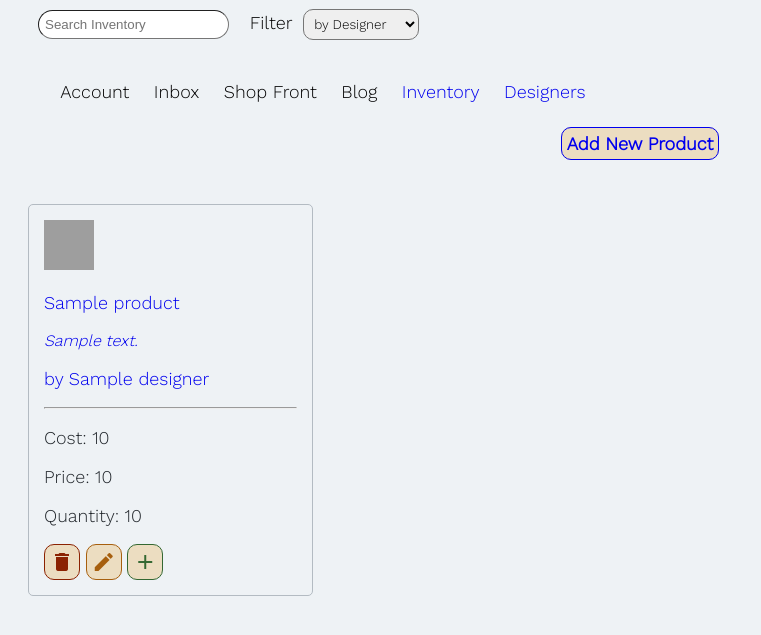
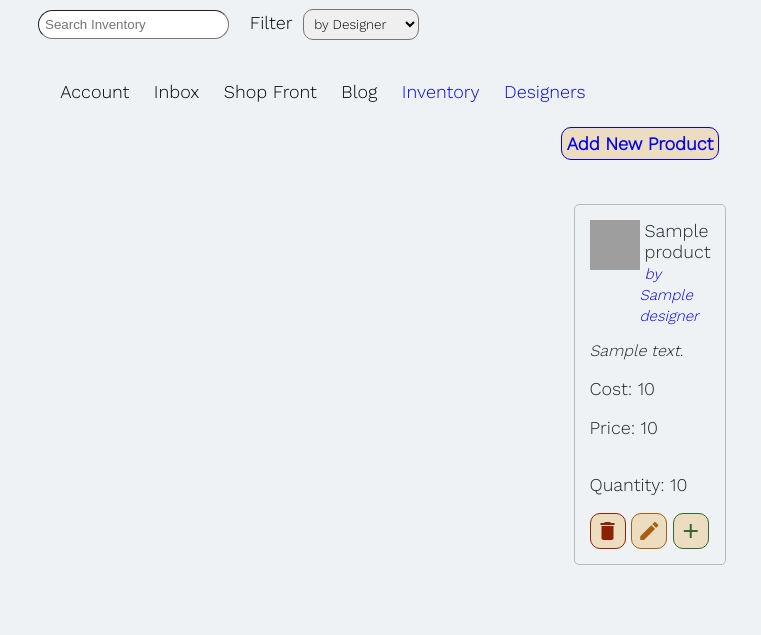
Before and after one commit to danawidmo/Jewellery_Shop_Inventory, a Flask app: page / in a window 1280 px wide. Shown: the part 98-733 px from the top of the page, without its empty margins (0-761 px from the left). Run offline with Flask 2, Linux system fonts and the light colour scheme; a database or web service that is not in the repository returns one stand-in record (values such as "Sample title"); some libraries are stand-ins or nearby versions; grey boxes are pictures that could not be loaded.

Commit message:
Styled inventory items and centered the content inside article tag and the body

```diff
--- a/static/styles.css
+++ b/static/styles.css
@@ -14,6 +14,11 @@ section {
     margin-left: 20px ;
     margin-bottom: 20px;
     text-align: left;
+}
+
+body > section >img {
+    height: 50px;
+    width: 50px;
 }
 
 header {
@@ -46,16 +51,23 @@ button {
     background-color: rgb(236, 221, 193);
 }
 
-body > article{
+.inventory_list > article{
     display: flex;
-    flex-direction: row;
     flex-wrap: wrap;
     color: rgb(33, 38, 43);
     margin-top: 50px;
+    justify-content: center;
+
+}
+
+.inventory_list{
+    display: inline-block;
+    margin-left: auto;
+    margin-right: auto;
 }
 
 article > section {
-    flex-basis: 20%;
+    flex-basis: 25%;
 }
 
 section > input {
@@ -99,7 +111,9 @@ form > button {
     background-color: rgb(236, 221, 193);
 }
 
-
+.product_top{
+    display: flex;
+}
 .inventory_item {
     border-style: solid;
     border-radius: 5px;
@@ -108,7 +122,7 @@ form > button {
     padding: 15px;
 }
 
-.inventory_item > a > img {
+.inventory_item img {
     height: 50px;
     width: 50px;
 }
@@ -135,3 +149,38 @@ form > button {
     border-width: 1px;
     background-color: rgb(236, 221, 193);
 }
+
+.designers_list {
+    display: flex;
+    justify-content: space-evenly;
+}
+
+.quantity {
+    display: flex;
+    flex-direction: row;
+}
+
+.quantity p{
+    margin-right: 5px;
+}
+
+.low_stock{
+    color: #a75f0e;
+}
+
+.out_of_stock{
+   color: #8b2202;
+}
+
+.name_by_designer p {
+    margin-top: 0px;
+    margin-left: 5px;
+    margin-bottom: 0px;
+}
+
+.name_by_designer a {
+    margin-top: 0px;
+    margin-left: 5px;
+    font-size: 15px;
+    font-style: italic;
+}
--- a/templates/index.html
+++ b/templates/index.html
@@ -1,25 +1,31 @@
 {% extends "base.html" %}
 {% block content%}
+<div class='inventory_list'>
 <a id='new_product'  href="/new">Add New Product</a>
 <article>
    {% for product in products%}
    <section class = 'inventory_item'>
+      <div class='product_top'>
          <a href="/products/{{product.id}}">
             <img src='https://images.unsplash.com/photo-1598560917807-1bae44bd2be8?ixlib=rb-1.2.1&ixid=eyJhcHBfaWQiOjEyMDd9&auto=format&fit=crop&w=800&q=80'>
+         </a>
+         <div class='name_by_designer'>
             <p>{{product.product_name}}</p>
+            <a href='designers/{{product.designer.id}}'>by {{product.designer.designer_name}}</a>
+         </div>
+      </div>
       <p class='description'>{{product.description}}</p>
-      <p><a href='/designers/{{product.designer.id}}'>by {{product.designer.designer_name}}</a></p>
-      </a>
-      <hr>
       <p>Cost: {{product.cost}}</p>
       <p>Price: {{product.price}}</p>
+      <div class='quantity'>
          <p>Quantity: {{product.quantity}}</p>
          {% if product.low_stock() == True %}
-      <p>low stock</p>
+         <p class='low_stock'>low stock</p>
          {% endif %}
          {% if product.out_of_stock() == True %}
-      <p>out of stock</p>
+         <p class='out_of_stock'>out of stock</p>
          {% endif %}
+      </div>
       <div class='buttons'>
          <button class="material-icons red">delete</button>
          <a href="/products/{{product.id}}/edit" class="material-icons orange">edit</a>
@@ -28,4 +34,5 @@
    </section>
 {% endfor%}
 </article>
+</div>
 {% endblock %}
```
Also changed, not shown: templates/designers/index.html (+6 -4 lines), templates/products/show.html (+7 -4 lines). Lines whose indentation alone changed are shown as unchanged.
